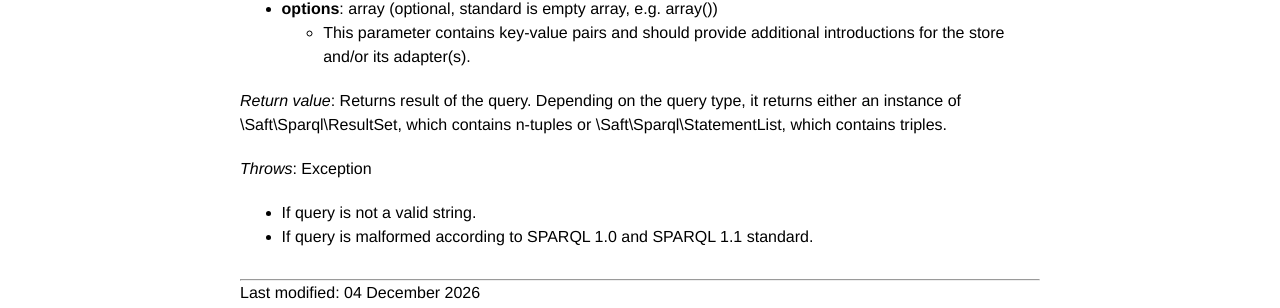
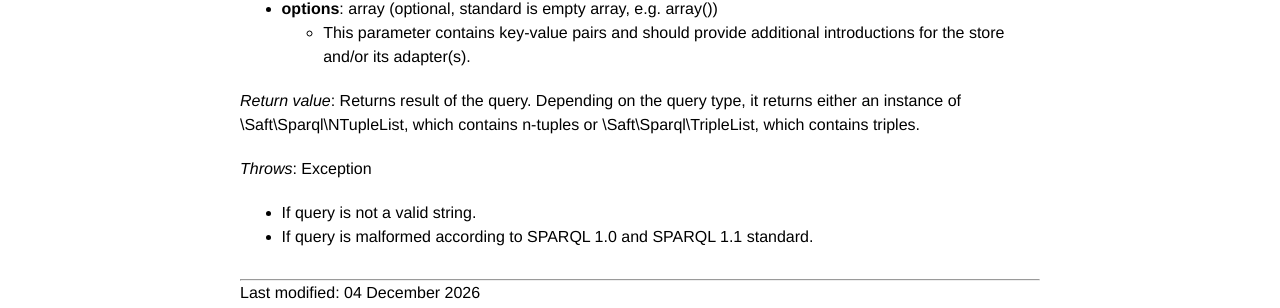
Before and after one commit to SaftIng/safting.github.io, a Jekyll site: the page built from doc/store.md, in a window 1280 px wide and 900 px high, scrolled down 3236 px. Shown: the part 334-642 px from the top of the window. Built offline with Jekyll 4.4.1, drawn with Linux system fonts in a browser that asks for light colours.

Commit message:
Update store.md

```diff
--- a/doc/store.md
+++ b/doc/store.md
@@ -133,7 +133,7 @@ This method sends a SPARQL query to the store.
 - **options**: array (optional, standard is empty array, e.g. array())
   - This parameter contains key-value pairs and should provide additional introductions for the store and/or its adapter(s).
 
-*Return value*: Returns result of the query. Depending on the query type, it returns either an instance of \Saft\Sparql\ResultSet, which contains n-tuples or \Saft\Sparql\StatementList, which contains triples.
+*Return value*: Returns result of the query. Depending on the query type, it returns either an instance of \Saft\Sparql\NTupleList, which contains n-tuples or \Saft\Sparql\TripleList, which contains triples.
 
 *Throws*: Exception
 
```
